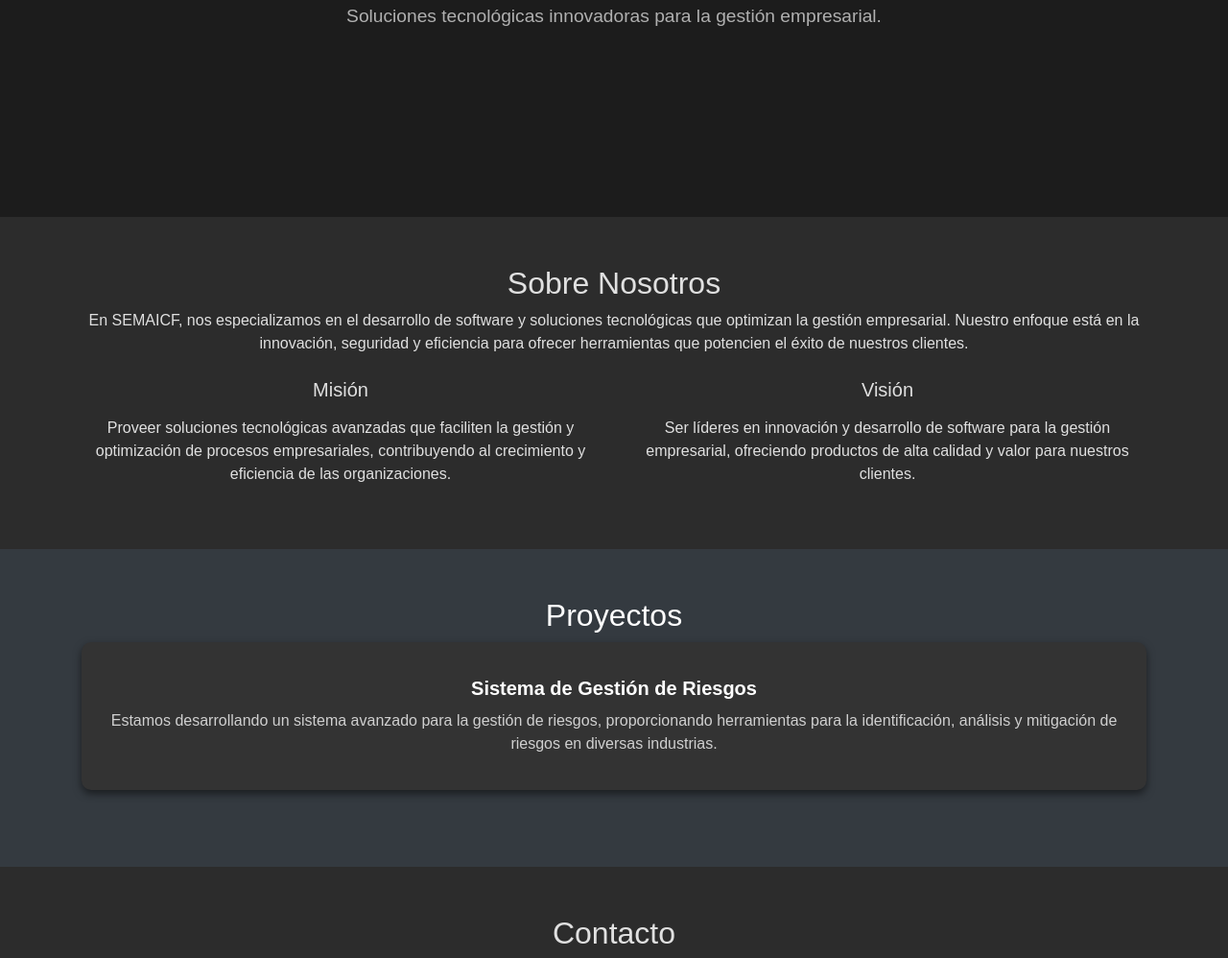
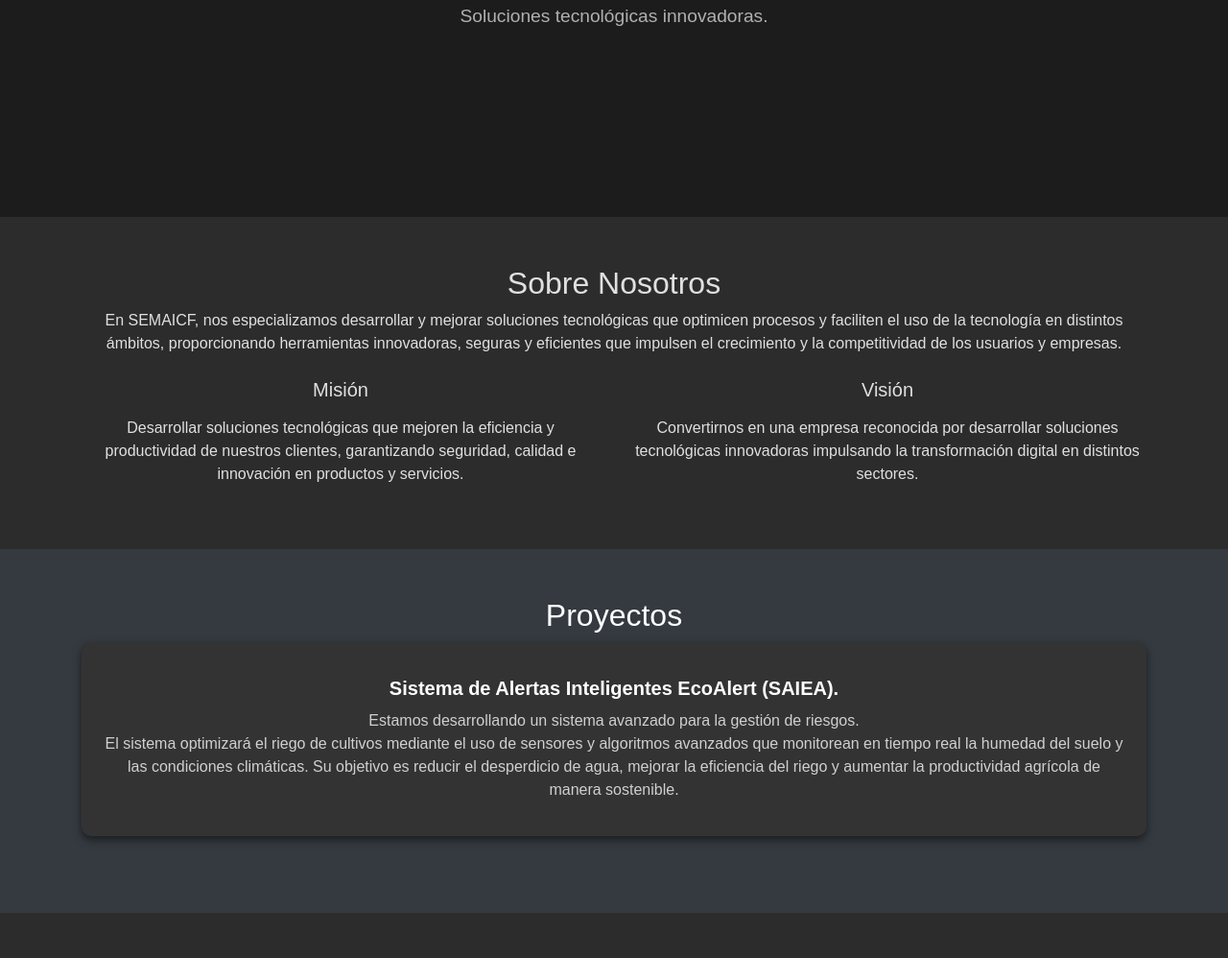
Before and after one commit to iris050709/SEMAICF, a plain HTML site: page index.html in a window 1280 px wide. Shown: the part 494-1492 px from the top of the page at 96% size. Drawn offline with nearby package versions, Linux system fonts and the light colour scheme.

Commit message:
MISION Y VISION

```diff
--- a/index.html
+++ b/index.html
@@ -29,7 +29,7 @@
                 <img src="img/SEMAICF.jpg" alt="SEMAICF">
             </div>
             <h1>SEMAICF</h1>
-            <p class="lead">Soluciones tecnológicas innovadoras para la gestión empresarial.</p>
+            <p class="lead">Soluciones tecnológicas innovadoras.</p>
         </div>
     </header>
 
@@ -37,19 +37,16 @@
         <div class="container">
             <h2 class="text-center">Sobre Nosotros</h2>
             <p class="text-center">
-                En SEMAICF, nos especializamos en el desarrollo de software y soluciones tecnológicas que optimizan la gestión empresarial.
-                Nuestro enfoque está en la innovación, seguridad y eficiencia para ofrecer herramientas que potencien el éxito de nuestros clientes.
+                En SEMAICF, nos especializamos desarrollar y mejorar soluciones tecnológicas que optimicen procesos y faciliten el uso de la tecnología en distintos ámbitos, proporcionando herramientas innovadoras, seguras y eficientes que impulsen el crecimiento y la competitividad de los usuarios y empresas.
             </p>
             <div class="row text-center mt-4">
                 <div class="col-md-6">
                     <h5 class="mb-3">Misión</h5>
-                    <p>Proveer soluciones tecnológicas avanzadas que faciliten la gestión y optimización de procesos empresariales,
-                    contribuyendo al crecimiento y eficiencia de las organizaciones.</p>
+                    <p>Desarrollar soluciones tecnológicas que mejoren la eficiencia y productividad de nuestros clientes, garantizando seguridad, calidad e innovación en productos y servicios.</p>
                 </div>
                 <div class="col-md-6">
                     <h5 class="mb-3">Visión</h5>
-                    <p>Ser líderes en innovación y desarrollo de software para la gestión empresarial,
-                    ofreciendo productos de alta calidad y valor para nuestros clientes.</p>
+                    <p>Convertirnos en una empresa reconocida por desarrollar soluciones tecnológicas innovadoras impulsando la transformación digital en distintos sectores.</p>
                 </div>
             </div>
         </div>
@@ -61,9 +58,10 @@
             <div class="row">
                 <div class="col-md-12">
                     <div class="project-card">
-                        <h5 class="mt-3">Sistema de Gestión de Riesgos</h5>
-                        <p>Estamos desarrollando un sistema avanzado para la gestión de riesgos,
-                        proporcionando herramientas para la identificación, análisis y mitigación de riesgos en diversas industrias.</p>
+                        <h5 class="mt-3">Sistema de Alertas Inteligentes EcoAlert (SAIEA).</h5>
+                        <p>Estamos desarrollando un sistema avanzado para la gestión de riesgos.<br>
+                            El sistema optimizará el riego de cultivos mediante el uso de sensores y algoritmos avanzados que monitorean en tiempo real la humedad del suelo y las condiciones climáticas. Su objetivo es reducir el desperdicio de agua, mejorar la eficiencia del riego y aumentar la productividad agrícola de manera sostenible.
+                        </p>
                     </div>
                 </div>
             </div>
```
